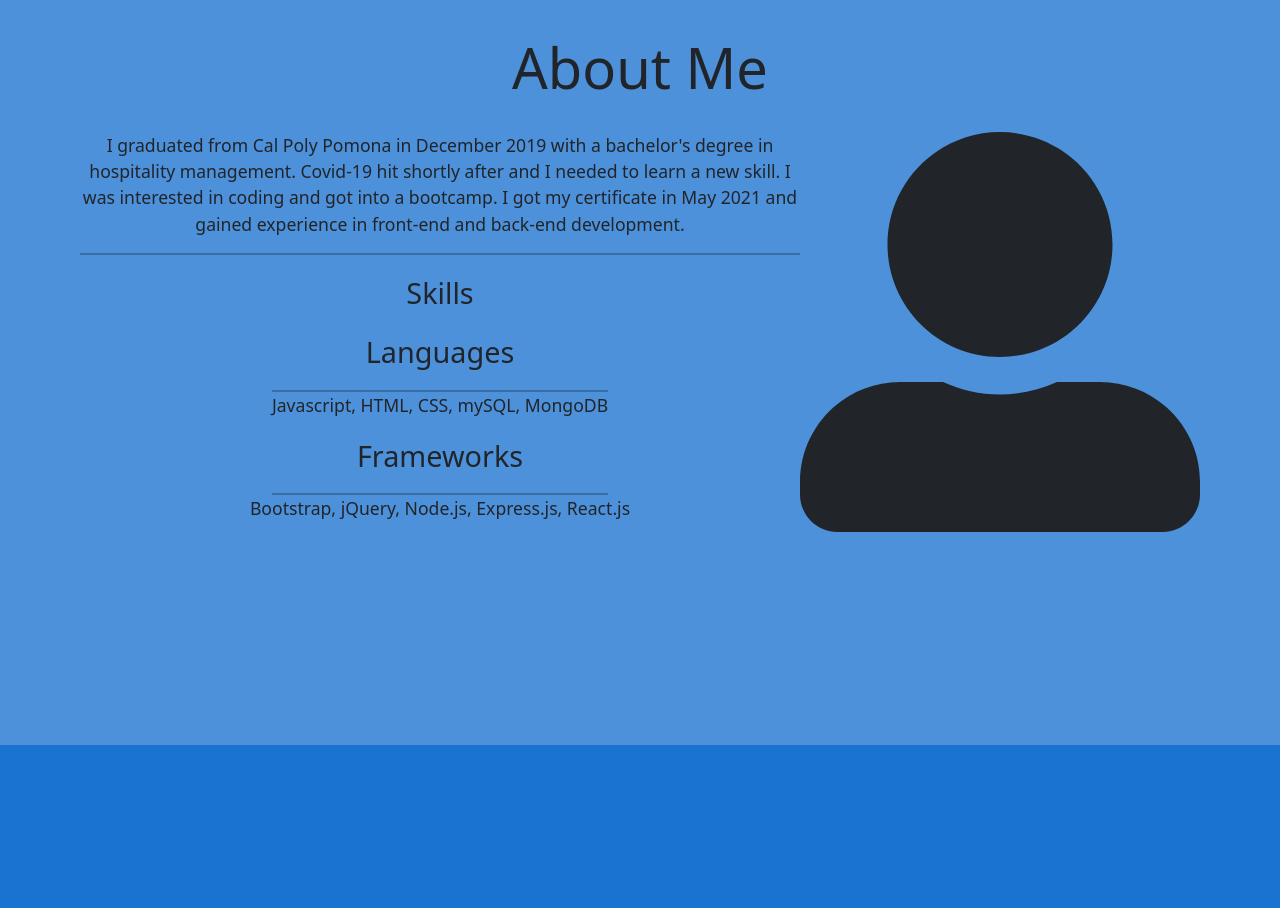
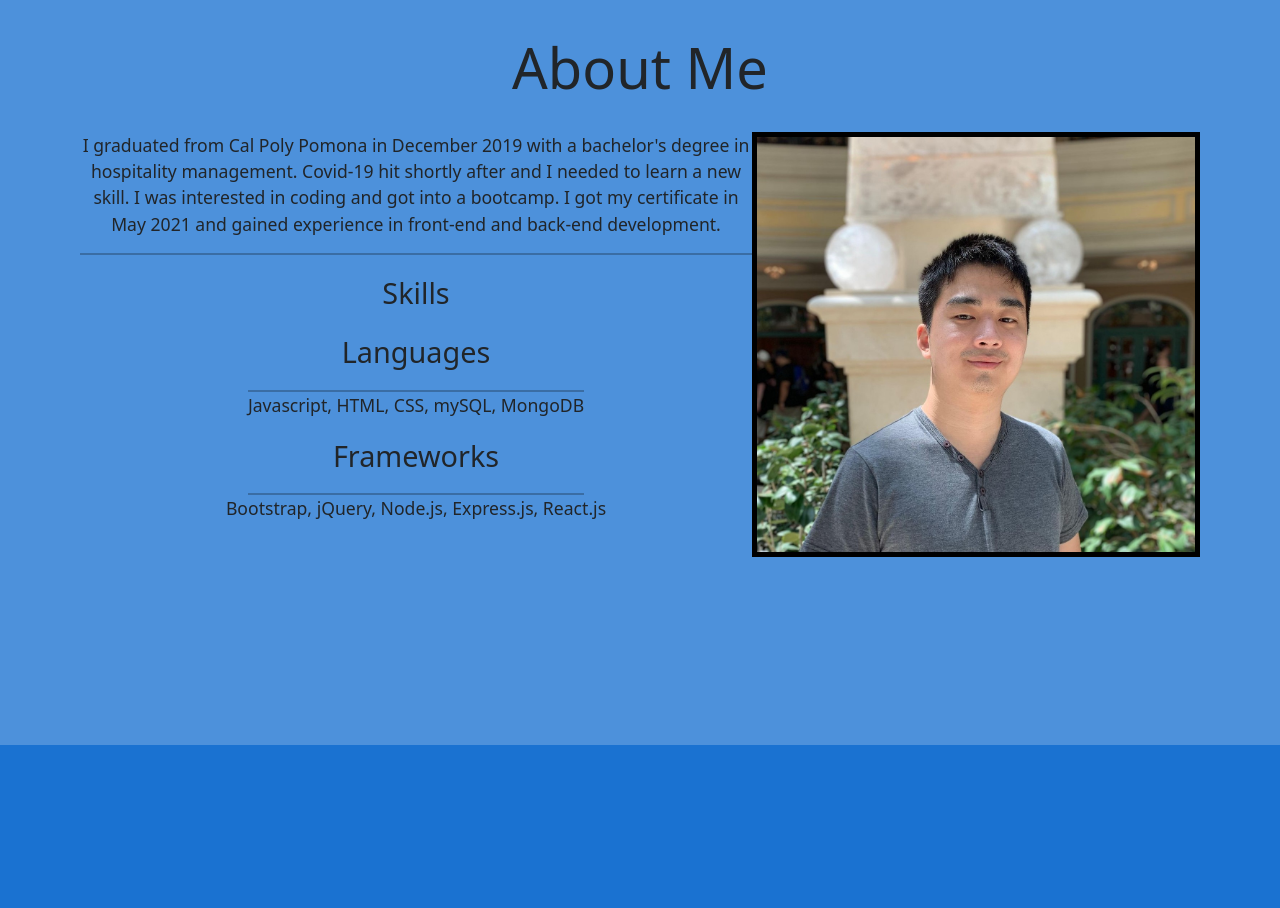
Before and after one commit to eelac/Portfolio, a React (Create React App) app: page / in a window 1280 px wide. Shown: the part 1120-2028 px from the top of the page. Built offline with nearby package versions, Linux system fonts and the light colour scheme.

Commit message:
Updated profile picture

```diff
--- a/src/Components/AboutMe/AboutMe.css
+++ b/src/Components/AboutMe/AboutMe.css
@@ -13,6 +13,9 @@
 .profile {
   float: right;
   font-size: 25rem;
+  width: 40%;
+  height: 40%;
+  border: 5px solid black;
 }
 
 .aboutMe,
--- a/src/Components/AboutMe/AboutMe.js
+++ b/src/Components/AboutMe/AboutMe.js
@@ -1,15 +1,14 @@
 import React from "react";
 import aboutMeText from "./AboutMeText";
 import "./AboutMe.css";
-import { faUserAlt } from "@fortawesome/free-solid-svg-icons";
-import { FontAwesomeIcon } from "@fortawesome/react-fontawesome";
+import profile from "../Images/Profile.jpg";
 
 export default function AboutMe({ id }) {
   return (
     <div className="backgroundAbout">
       <div className="section-content" id={id}>
         <h1 className="h1About">About Me</h1>
-        <FontAwesomeIcon icon={faUserAlt} className="profile" />
+        <img src={profile} className="profile" alt="profile"/>
         <p className="aboutMe">{aboutMeText}</p>
         <hr style={{ height: "2px", color: "black" }} />
         <div className="skills">
```
Also changed, not shown: src/Components/Images/Profile.jpg (added), 1 other file (tests, documents, lock files or other folders).
